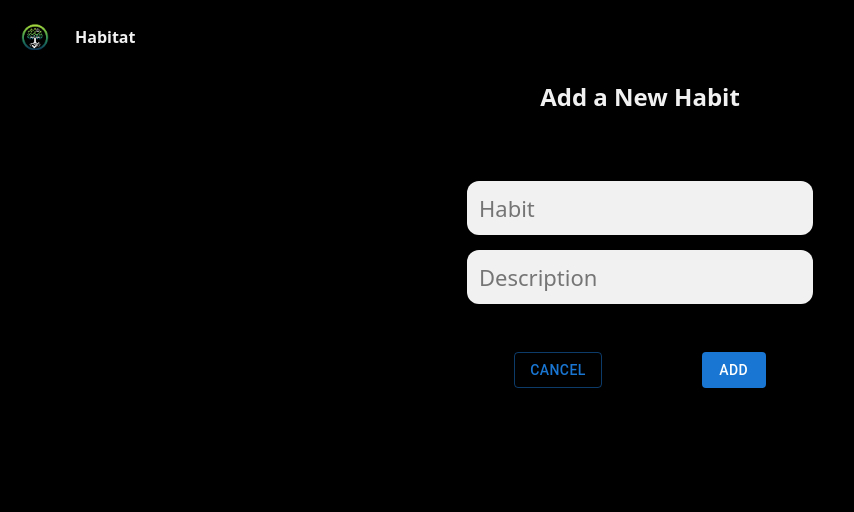
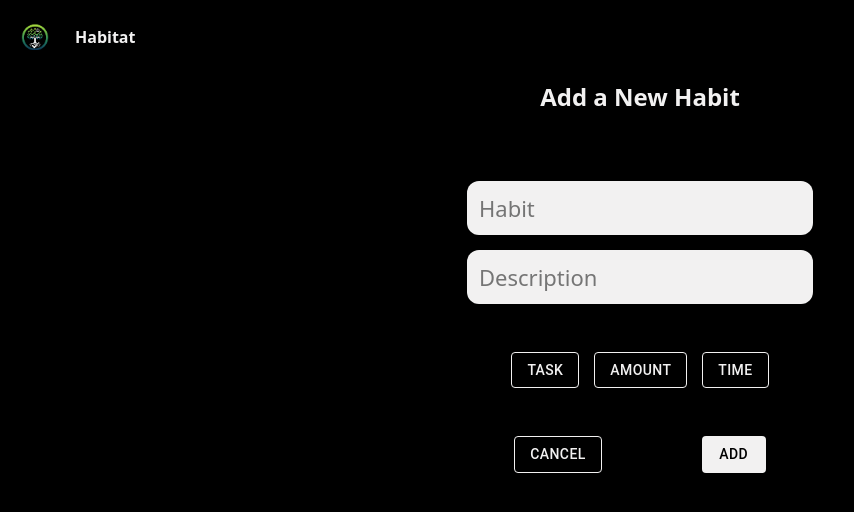
Before and after one commit to yokecoder/habitat, a React (Vite) app: page / in a window 1280 px wide. Both pictures are taken after a click on the button "Add Habit". Shown: the top 512 px of the page, without its empty margins (0-854 px from the left). Built offline with nearby package versions, Linux system fonts and the light colour scheme; some icons are missing.

Commit message:
created crud module for habits

```diff
--- a/src/App.css
+++ b/src/App.css
@@ -163,6 +163,7 @@ body {
   justify-content: flex-start !important;
   align-items: center;
   gap: 48px;
+  transition: var(--transition);
 }
 .add-habits-pg .input-control {
   display: flex;
@@ -182,7 +183,26 @@ body {
 .add-habits-pg .actions {
   display: flex;
   justify-content: center;
-  align-items:center;
+  align-items: center;
   width: inherit;
   gap: 100px;
 }
+.add-habits-pg .btn {
+  background-color: var(--text-color);
+  color: var(--background-color);
+}
+.add-habits-pg .btn-outlined {
+  background-color: none;
+  border: 1px solid var(--text-color);
+  color: var(--text-color);
+}
+.goaltype .type-opt-btns {
+  display: flex;
+  justify-content: center;
+  gap: 15px;
+}
+.goaltype .goal-opt-btn:hover {
+  background-color: var(--background-color);
+  color: var(--text-color);
+  border: none;
+}
--- a/src/pages/habits.jsx
+++ b/src/pages/habits.jsx
@@ -1,9 +1,12 @@
-import Button from "@mui/material/Button";
 import AddIcon from "@mui/icons-material/Add";
-import { useState } from "react";
+import React, { useState } from "react";
+import { Button } from "@mui/material";
+
+import useHabitStore from "../utils/habitlist";
 
 export default function Habits() {
   const [showAddHabit, setShowAddHabit] = useState(false);
+  const { habits } = useHabitStore();
 
   return (
     <div className="habits">
@@ -16,21 +19,39 @@ export default function Habits() {
         Add Habit
       </Button>
 
-      {showAddHabit && <AddHabit onCancel={() => setShowAddHabit(false)} />}
+      {showAddHabit && (
+        <AddHabit
+          onCancel={() => setShowAddHabit(false)}
+          onadd={() => setShowAddHabit(false)}
+        />
+      )}
 
-      <div className="habits-list"></div>
+      <div className="habits-list">
+        {/*habits && habits.map((h) => h.habitTitle)*/}
+      </div>
     </div>
   );
 }
 
-export function AddHabit({ onCancel }) {
+export function AddHabit({ onadd, onCancel }) {
   const [habitTitle, setHabitTitle] = useState("");
   const [habitDescription, setHabitDescription] = useState("");
+  const [goalType, setGoalType] = useState("task");
+  const { habits, addHabit } = useHabitStore();
+
+  const handleAdd = () => {
+    if (habitTitle === "") {
+      return;
+    }
+    let hbtData = { habitTitle, habitDescription, goalType };
+    addHabit(hbtData);
+  };
 
   return (
     <div className="add-habits-pg">
       <h2>Add a New Habit</h2>
 
+      {/* Habit Name and Description */}
       <div className="input-control">
         <input
           type="text"
@@ -47,13 +68,53 @@ export function AddHabit({ onCancel }) {
           onChange={(e) => setHabitDescription(e.target.value)}
         />
       </div>
+      <div className="goaltype">
+        <div className="type-opt-btns">
+          <Button
+            className="btn-outlined goal-opt-btn"
+            variant="outlined"
+            onClick={() => setGoalType("task")}
+          >
+            task
+          </Button>
+          <Button
+            className="btn-outlined goal-opt-btn"
+            variant="outlined"
+            onClick={() => setGoalType("amount")}
+          >
+            amount
+          </Button>
+          <Button
+            className="btn-outlined goal-opt-btn"
+            variant="outlined"
+            onClick={() => setGoalType("time")}
+          >
+            time
+          </Button>
+        </div>
 
+        {goalType === "amount" && (
+          <input type="text" className="inputbox" placeholder="amount" />
+        )}
+        {goalType === "time" && (
+          <input type="text" className="inputbox" placeholder="time" />
+        )}
+      </div>
 
       <div className="actions">
-        <Button variant="outlined" onClick={onCancel}>
+        <Button variant="outlined" className="btn-outlined" onClick={onCancel}>
           Cancel
         </Button>
-        <Button variant="contained"> Add </Button>
+        <Button
+          variant="contained"
+          className="btn"
+          onClick={() => {
+            handleAdd();
+            onadd();
+          }}
+        >
+          Add
+        </Button>
       </div>
     </div>
   );
--- /dev/null
+++ b/src/utils/habitlist.jsx
@@ -0,0 +1,36 @@
+import { create } from "zustand";
+
+// Generate unique ID
+const generateId = () => Math.random().toString(36).substring(2, 10);
+
+// LocalStorage helpers
+const STORAGE_KEY = "habitat_habits";
+const loadHabits = () => JSON.parse(localStorage.getItem(STORAGE_KEY)) || [];
+const saveHabits = (habits) =>
+  localStorage.setItem(STORAGE_KEY, JSON.stringify(habits));
+
+// Zustand store
+const useHabitStore = create((set) => ({
+  habits: loadHabits(),
+
+  addHabit: (habitData) =>
+    set((state) => {
+      const updated = [...state.habits, { id: generateId(), ...habitData }];
+      saveHabits(updated);
+      return { habits: updated };
+    }),
+
+  removeHabit: (id) =>
+    set((state) => {
+      const updated = state.habits.filter((h) => h.id !== id);
+      saveHabits(updated);
+      return { habits: updated };
+    }),
+
+  clearHabits: () => {
+    saveHabits([]);
+    set({ habits: [] });
+  },
+}));
+
+export default useHabitStore;
```
